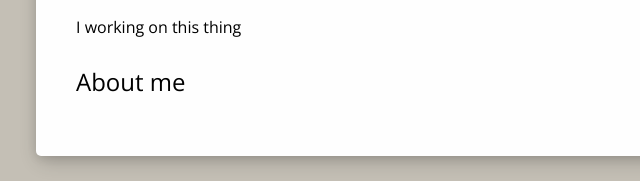
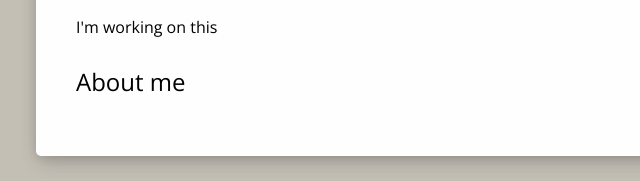
Before and after one commit to darango91/darango91.github.io, a plain HTML site: page index.html in a window 1280 px wide. Shown: the part 432-613 px from the top of the page, 104-744 px from the left. Drawn offline with nearby package versions, Linux system fonts and the light colour scheme.

Commit message:
typo fix

```diff
--- a/index.html
+++ b/index.html
@@ -25,7 +25,7 @@
           <a href="mailto:info@darango.co" target="_blank" data-network="email"><i><span class="fa fa-envelope-o"></span></i></a>
         </nav>
         <p>
-          I working on this thing
+          I'm working on this
         </p>
       </section>
       <section>
```
